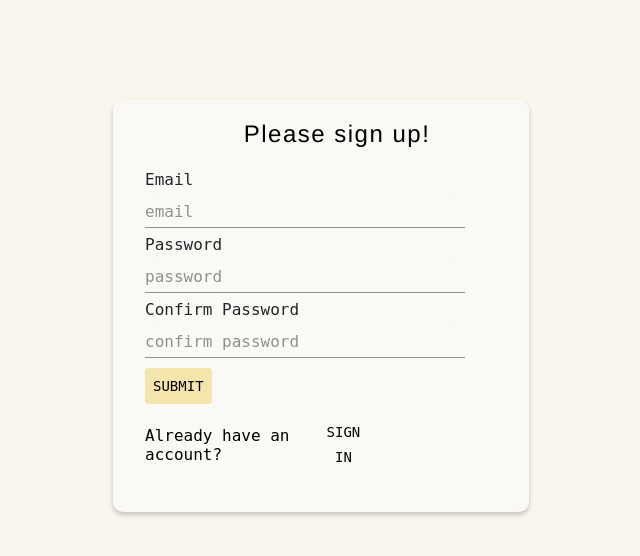
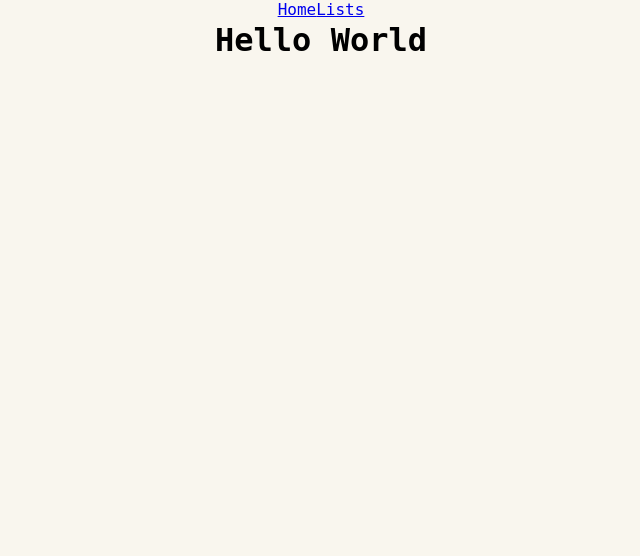
Before and after one commit to cameron-poehner/to-do, a React (Create React App) app in the folder client/: page /lists in a window 1280 px wide. Shown: the top 556 px of the page, without its empty margins (319-959 px from the left). Built offline with nearby package versions, Linux system fonts and the light colour scheme.

Commit message:
Setup initial Lists page.

```diff
--- a/client/package.json
+++ b/client/package.json
@@ -19,6 +19,7 @@
     "react": "^18.2.0",
     "react-cookie": "^4.1.1",
     "react-dom": "^18.2.0",
+    "react-router-dom": "^6.8.1",
     "react-scripts": "5.0.1",
     "typescript": "^4.4.2",
     "web-vitals": "^2.1.0",
--- a/client/src/App.tsx
+++ b/client/src/App.tsx
@@ -4,6 +4,7 @@ import List from './components/List';
 import { ThemeProvider } from '@mui/material';
 import { theme } from './styles/styles';
 import Auth from './components/Auth';
+import Navbar from './components/Navbar';
 import { useCookies } from 'react-cookie';
 import useStore from './store';
 
@@ -29,6 +30,7 @@ const App = () => {
   return (
     <ThemeProvider theme={theme}>
       <StyledPage>
+        {authToken && <Navbar />}
         {!authToken && <Auth />}
         {authToken &&
           <List />
--- /dev/null
+++ b/client/src/components/Navbar/Navbar.tsx
@@ -0,0 +1,13 @@
+import React from 'react';
+import { Link } from 'react-router-dom';
+
+const Navbar = () => {
+    return (
+        <div style={{ zIndex: 10, position: 'absolute' }}>
+            <Link to="/">Home</Link>
+            <Link to='lists'>Lists</Link>
+        </div>
+    )
+}
+
+export default Navbar;
--- /dev/null
+++ b/client/src/components/Navbar/index.ts
@@ -0,0 +1 @@
+export { default } from './Navbar';
--- /dev/null
+++ b/client/src/components/Router.tsx
@@ -0,0 +1,16 @@
+import React from 'react';
+import { BrowserRouter, Route, Routes } from "react-router-dom";
+import App from "../App";
+import Test from './Test';
+import ListsPage from '../pages/ListsPage';
+
+const Router: React.FC<any> = () => (
+    <BrowserRouter>
+        <Routes>
+            <Route path="/" element={<App />} />
+            <Route path="/lists" element={<ListsPage />} />
+        </Routes>
+    </BrowserRouter>
+);
+
+export default Router;
--- /dev/null
+++ b/client/src/components/Test.tsx
@@ -0,0 +1,13 @@
+import React from 'react';
+import { Link } from 'react-router-dom';
+
+const Test = () => {
+    return (
+        <div>
+            <h1>Hello World!</h1>
+            <Link to="/">Home</Link>
+        </div>
+    )
+}
+
+export default Test;
--- a/client/src/index.tsx
+++ b/client/src/index.tsx
@@ -1,14 +1,15 @@
 import React from 'react';
 import ReactDOM from 'react-dom/client';
-import App from './App';
+// import App from './App';
 import reportWebVitals from './reportWebVitals';
+import Router from './components/Router';
 
 const root = ReactDOM.createRoot(
   document.getElementById('root') as HTMLElement
 );
 root.render(
   <React.StrictMode>
-    <App />
+    <Router />
   </React.StrictMode>
 );
 
--- /dev/null
+++ b/client/src/pages/ListsPage.tsx
@@ -0,0 +1,18 @@
+import { ThemeProvider } from '@emotion/react';
+import React from 'react';
+import { Link } from 'react-router-dom';
+import { StyledPage, theme } from '../styles/styles';
+import Navbar from '../components/Navbar';
+
+const ListsPage = () => {
+    return (
+        <ThemeProvider theme={theme}>
+            <StyledPage>
+                <Navbar />
+                <h1>Hello World</h1>
+            </StyledPage>
+        </ThemeProvider>
+    )
+}
+
+export default ListsPage;
```
Also changed, not shown: 2 other files (tests, documents, lock files or other folders).
